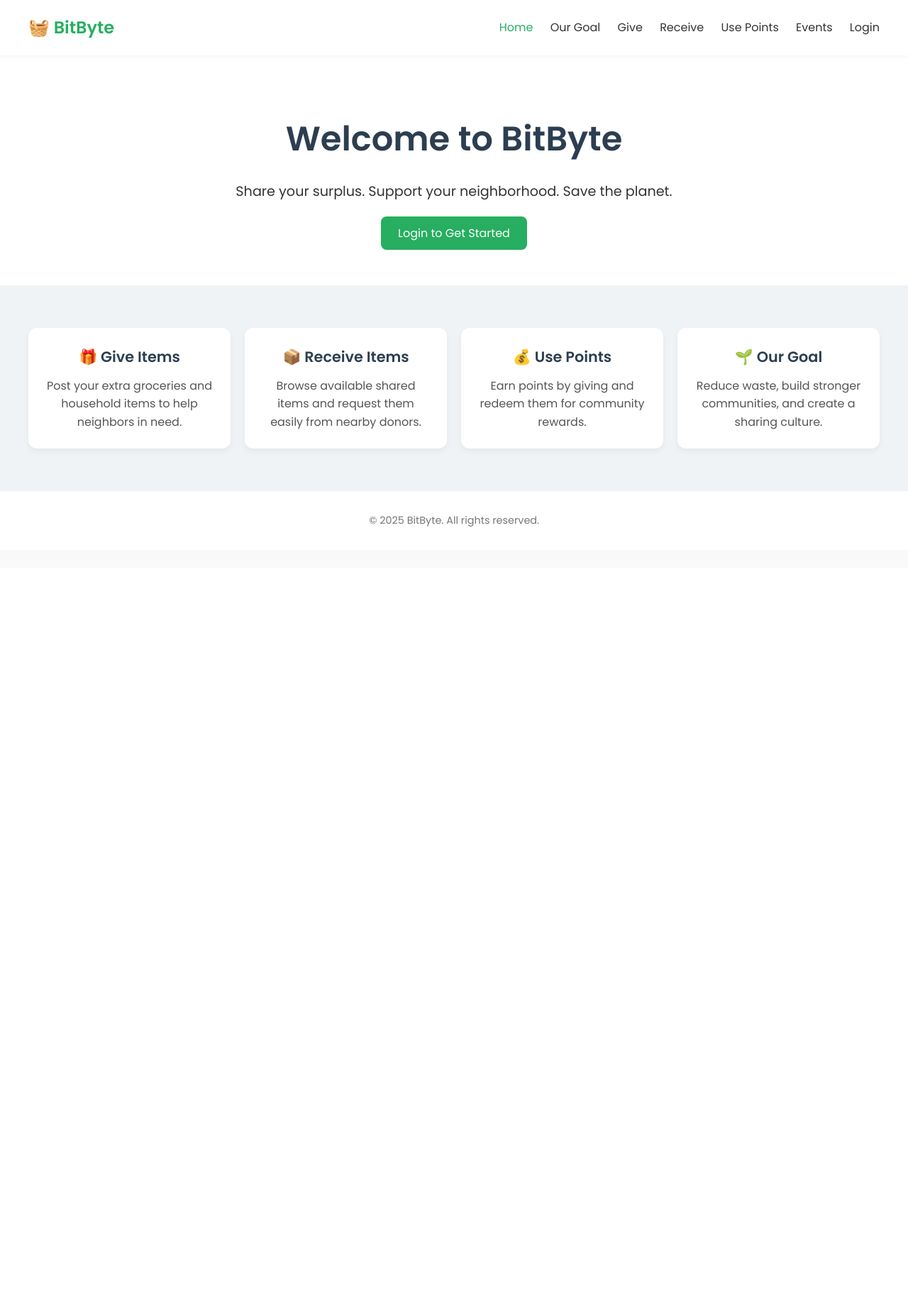
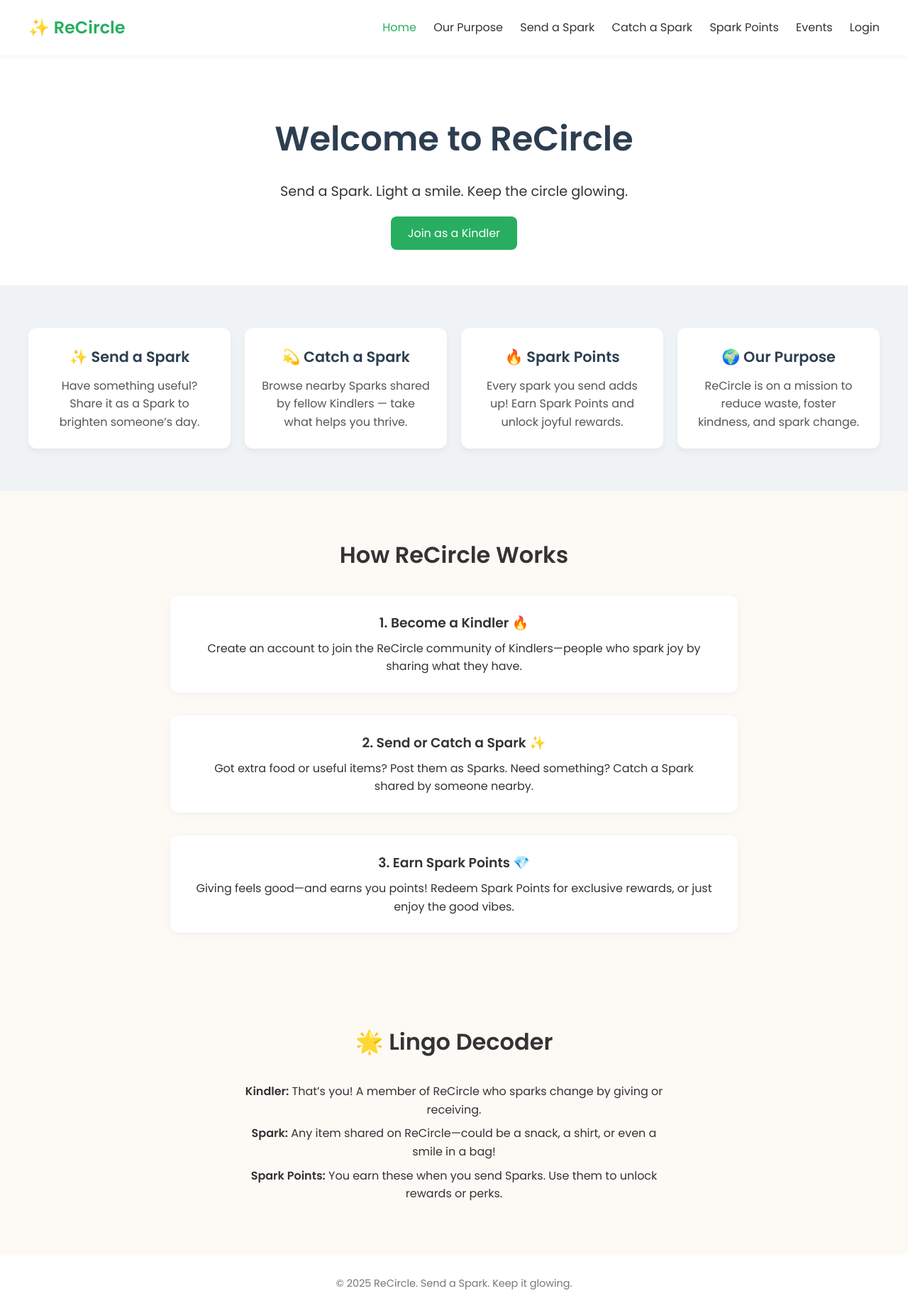
Before and after one commit to TahsinShan/ReCircle, a Flask app: page / in a window 1280 px wide. Shown: the whole page at 71% size. Before the commit the page ends 742 px from the top, so only its background shows below. Run offline with Flask 3, Linux system fonts and the light colour scheme.

Commit message:
lang changed half

```diff
--- a/app.py
+++ b/app.py
@@ -1,9 +1,15 @@
 from flask import Flask, render_template, request, redirect, session, url_for
 from werkzeug.security import generate_password_hash, check_password_hash
+from werkzeug.utils import secure_filename
 import sqlite3
+import os
 
 app = Flask(__name__)
 app.secret_key = 'super-secret-key'
+
+UPLOAD_FOLDER = 'static/uploads'
+app.config['UPLOAD_FOLDER'] = UPLOAD_FOLDER
+os.makedirs(UPLOAD_FOLDER, exist_ok=True)
 
 
 def init_db():
@@ -29,6 +35,7 @@ def init_db():
             item TEXT,
             expiry TEXT,
             notes TEXT,
+            image_filename TEXT,
             FOREIGN KEY (user_id) REFERENCES users(id)
         )
     ''')
@@ -110,7 +117,6 @@ def login():
         c.execute('SELECT id, name, password FROM users WHERE email = ?', (email,))
         user = c.fetchone()
 
-        # Check for any accepted applications before clearing DB
         accepted_item_id = None
         if user:
             c.execute('''
@@ -155,13 +161,21 @@ def give():
         expiry = request.form.get('expiry', '')
         notes = request.form.get('notes', '')
 
+        image_file = request.files.get('photo')
+        image_filename = None
+        if image_file and image_file.filename != '':
+            filename = secure_filename(image_file.filename)
+            image_path = os.path.join(app.config['UPLOAD_FOLDER'], filename)
+            image_file.save(image_path)
+            image_filename = filename
+
         conn = sqlite3.connect('database.db')
         c = conn.cursor()
 
         c.execute('''
-            INSERT INTO items (user_id, name, location, item, expiry, notes)
-            VALUES (?, ?, ?, ?, ?, ?)
-        ''', (user_id, name, location, item, expiry, notes))
+            INSERT INTO items (user_id, name, location, item, expiry, notes, image_filename)
+            VALUES (?, ?, ?, ?, ?, ?, ?)
+        ''', (user_id, name, location, item, expiry, notes, image_filename))
 
         c.execute('UPDATE users SET points = points + 5 WHERE id = ?', (user_id,))
         conn.commit()
@@ -179,12 +193,19 @@ def receive():
 
     conn = sqlite3.connect('database.db')
     c = conn.cursor()
-    c.execute('SELECT id, item, location, notes, user_id FROM items')
+    c.execute('SELECT id, item, location, notes, user_id, image_filename FROM items')
     rows = c.fetchall()
     conn.close()
 
     items = [
-        {'id': row[0], 'item': row[1], 'location': row[2], 'notes': row[3], 'user_id': row[4]}
+        {
+            'id': row[0],
+            'item': row[1],
+            'location': row[2],
+            'notes': row[3],
+            'user_id': row[4],
+            'image': row[5]
+        }
         for row in rows
     ]
     return render_template('receive.html', items=items)
@@ -269,7 +290,6 @@ def profile():
     conn = sqlite3.connect('database.db')
     c = conn.cursor()
 
-    # Check for new accepted applications
     c.execute('''
         SELECT item_id FROM applications
         WHERE receiver_id = ? AND status = 'accepted'
@@ -281,7 +301,6 @@ def profile():
     if accepted:
         accepted_item_id = accepted[0]
 
-    # Load user and posts
     c.execute('SELECT name, email, points FROM users WHERE id = ?', (user_id,))
     user = c.fetchone()
     c.execute('SELECT id, item, location, expiry, notes FROM items WHERE user_id = ?', (user_id,))
--- a/static/css/style.css
+++ b/static/css/style.css
@@ -416,3 +416,45 @@ footer {
   margin: 8px 0;
   color: #555;
 }
+
+
+
+
+.how-it-works, .lingo {
+  padding: 4rem 2rem;
+  background-color: #fdfaf6;
+  text-align: center;
+}
+
+.how-it-works h2,
+.lingo h2 {
+  font-size: 2rem;
+  margin-bottom: 2rem;
+  color: #333;
+}
+
+.steps {
+  display: flex;
+  flex-direction: column;
+  gap: 2rem;
+  max-width: 800px;
+  margin: 0 auto;
+}
+
+.step {
+  background-color: #ffffff;
+  padding: 1.5rem 2rem;
+  border-radius: 12px;
+  box-shadow: 0 2px 8px rgba(0,0,0,0.05);
+}
+
+.step h3 {
+  margin-bottom: 0.5rem;
+  font-weight: 600;
+}
+
+.lingo p {
+  max-width: 600px;
+  margin: 0.5rem auto;
+  font-size: 1rem;
+}
--- a/templates/index.html
+++ b/templates/index.html
@@ -3,14 +3,14 @@
 <head>
   <meta charset="UTF-8" />
   <meta name="viewport" content="width=device-width, initial-scale=1.0" />
-  <title>BitByte | Home</title>
+  <title>ReCircle | Send a Spark</title>
   <link rel="stylesheet" href="{{ url_for('static', filename='css/style.css') }}">
   <link href="https://fonts.googleapis.com/css2?family=Poppins:wght@400;600&display=swap" rel="stylesheet">
   <script defer src="{{ url_for('static', filename='js/script.js') }}"></script>
 </head>
 <body>
   <header class="navbar">
-  <div class="logo">🧺 BitByte</div>
+    <div class="logo">✨ ReCircle</div>
     <div class="hamburger" id="hamburger" onclick="toggleMenu()">
       <span></span>
       <span></span>
@@ -18,14 +18,14 @@
     </div>
     <nav class="nav-links" id="navLinks">
       <a href="/" class="{% if request.path == '/' %}active{% endif %}">Home</a>
-    <a href="/about" class="{% if request.path == '/about' %}active{% endif %}">Our Goal</a>
-    <a href="/give" class="{% if request.path == '/give' %}active{% endif %}">Give</a>
-    <a href="/receive" class="{% if request.path == '/receive' %}active{% endif %}">Receive</a>
-    <a href="/points" class="{% if request.path == '/points' %}active{% endif %}">Use Points</a>
+      <a href="/about" class="{% if request.path == '/about' %}active{% endif %}">Our Purpose</a>
+      <a href="/give" class="{% if request.path == '/give' %}active{% endif %}">Send a Spark</a>
+      <a href="/receive" class="{% if request.path == '/receive' %}active{% endif %}">Catch a Spark</a>
+      <a href="/points" class="{% if request.path == '/points' %}active{% endif %}">Spark Points</a>
       <a href="/events" class="{% if request.path == '/events' %}active{% endif %}">Events</a>
 
       {% if session.get('user_id') %}
-      <a href="/profile" class="{% if request.path == '/profile' %}active{% endif %}">My Profile</a>
+        <a href="/profile" class="{% if request.path == '/profile' %}active{% endif %}">My Space</a>
         <a href="/logout">Logout</a>
       {% else %}
         <a href="/login" class="{% if request.path == '/login' %}active{% endif %}">Login</a>
@@ -33,34 +33,59 @@
     </nav>
   </header>
 
-
   <section class="hero">
-  <h1>Welcome to BitByte</h1>
-  <p>Share your surplus. Support your neighborhood. Save the planet.</p>
+    <h1>Welcome to ReCircle</h1>
+    <p>Send a Spark. Light a smile. Keep the circle glowing.</p>
     {% if not session.get('user_id') %}
-    <a href="/login" class="btn">Login to Get Started</a>
+      <a href="/login" class="btn">Join as a Kindler</a>
     {% endif %}
   </section>
 
-
   <section class="features">
     <div class="feature-card">
-      <h3>🎁 Give Items</h3>
-      <p>Post your extra groceries and household items to help neighbors in need.</p>
+      <h3>✨ Send a Spark</h3>
+      <p>Have something useful? Share it as a Spark to brighten someone’s day.</p>
     </div>
     <div class="feature-card">
-      <h3>📦 Receive Items</h3>
-      <p>Browse available shared items and request them easily from nearby donors.</p>
+      <h3>💫 Catch a Spark</h3>
+      <p>Browse nearby Sparks shared by fellow Kindlers — take what helps you thrive.</p>
     </div>
     <div class="feature-card">
-      <h3>💰 Use Points</h3>
-      <p>Earn points by giving and redeem them for community rewards.</p>
+      <h3>🔥 Spark Points</h3>
+      <p>Every spark you send adds up! Earn Spark Points and unlock joyful rewards.</p>
     </div>
     <div class="feature-card">
-      <h3>🌱 Our Goal</h3>
-      <p>Reduce waste, build stronger communities, and create a sharing culture.</p>
+      <h3>🌍 Our Purpose</h3>
+      <p>ReCircle is on a mission to reduce waste, foster kindness, and spark change.</p>
     </div>
   </section>
+
+
+  <section class="how-it-works">
+  <h2>How ReCircle Works</h2>
+  <div class="steps">
+    <div class="step">
+      <h3>1. Become a Kindler 🔥</h3>
+      <p>Create an account to join the ReCircle community of Kindlers—people who spark joy by sharing what they have.</p>
+    </div>
+    <div class="step">
+      <h3>2. Send or Catch a Spark ✨</h3>
+      <p>Got extra food or useful items? Post them as Sparks. Need something? Catch a Spark shared by someone nearby.</p>
+    </div>
+    <div class="step">
+      <h3>3. Earn Spark Points 💎</h3>
+      <p>Giving feels good—and earns you points! Redeem Spark Points for exclusive rewards, or just enjoy the good vibes.</p>
+    </div>
+  </div>
+</section>
+
+<section class="lingo">
+  <h2>🌟 Lingo Decoder</h2>
+  <p><strong>Kindler:</strong> That’s you! A member of ReCircle who sparks change by giving or receiving.</p>
+  <p><strong>Spark:</strong> Any item shared on ReCircle—could be a snack, a shirt, or even a smile in a bag!</p>
+  <p><strong>Spark Points:</strong> You earn these when you send Sparks. Use them to unlock rewards or perks.</p>
+</section>
+
 
   {% if session.get('notification') %}
     <div class="notification">{{ session.get('notification') }}</div>
@@ -69,9 +94,8 @@
     </script>
   {% endif %}
 
-
   <footer>
-    <p>&copy; 2025 BitByte. All rights reserved.</p>
+    <p>&copy; 2025 ReCircle. Send a Spark. Keep it glowing.</p>
   </footer>
 </body>
 </html>
```
Also changed, not shown: templates/about.html (+6 -7 lines), templates/events.html (+18 -18 lines), templates/give.html (+6 -7 lines), templates/login.html (+6 -6 lines), templates/manage_requests.html (+6 -6 lines), templates/points.html (+6 -6 lines), templates/profile.html (+7 -7 lines), templates/receive.html (+11 -6 lines), templates/signup.html (+6 -6 lines), database.db. Lines whose indentation alone changed are shown as unchanged.
